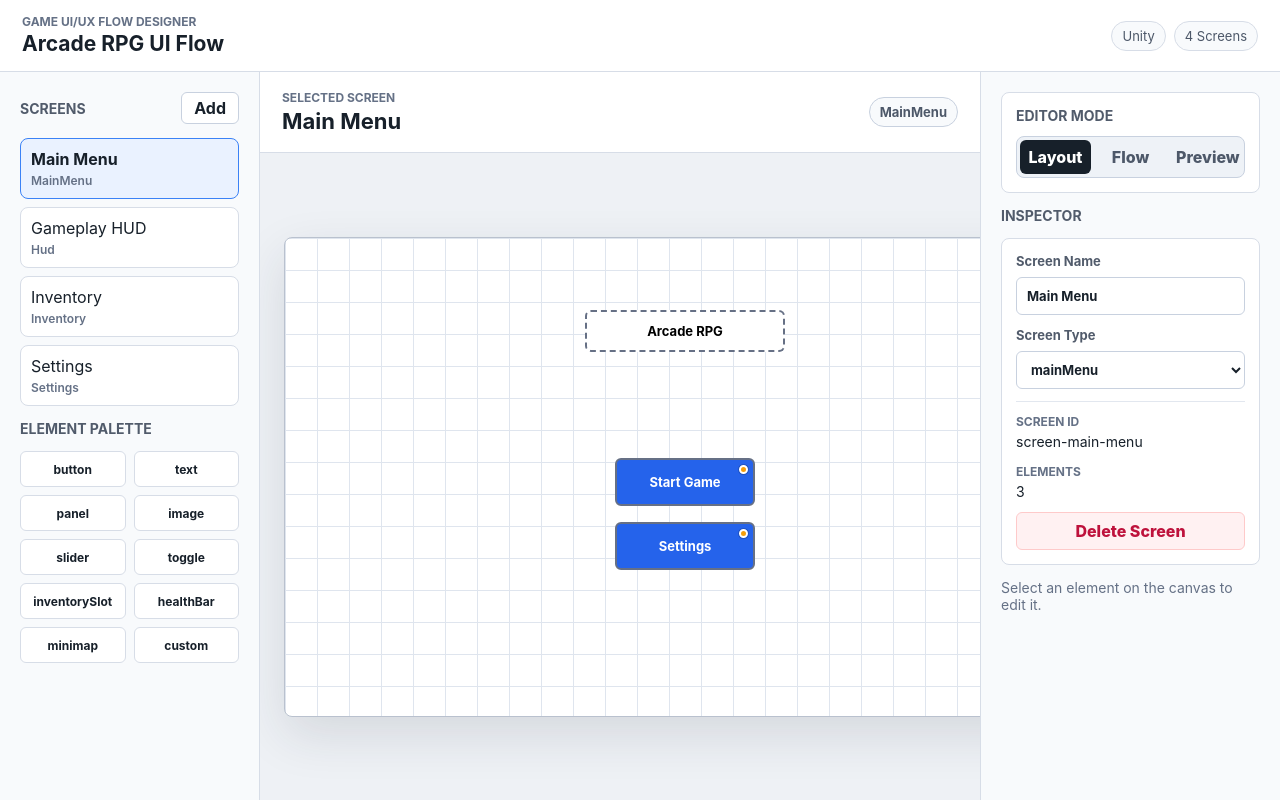
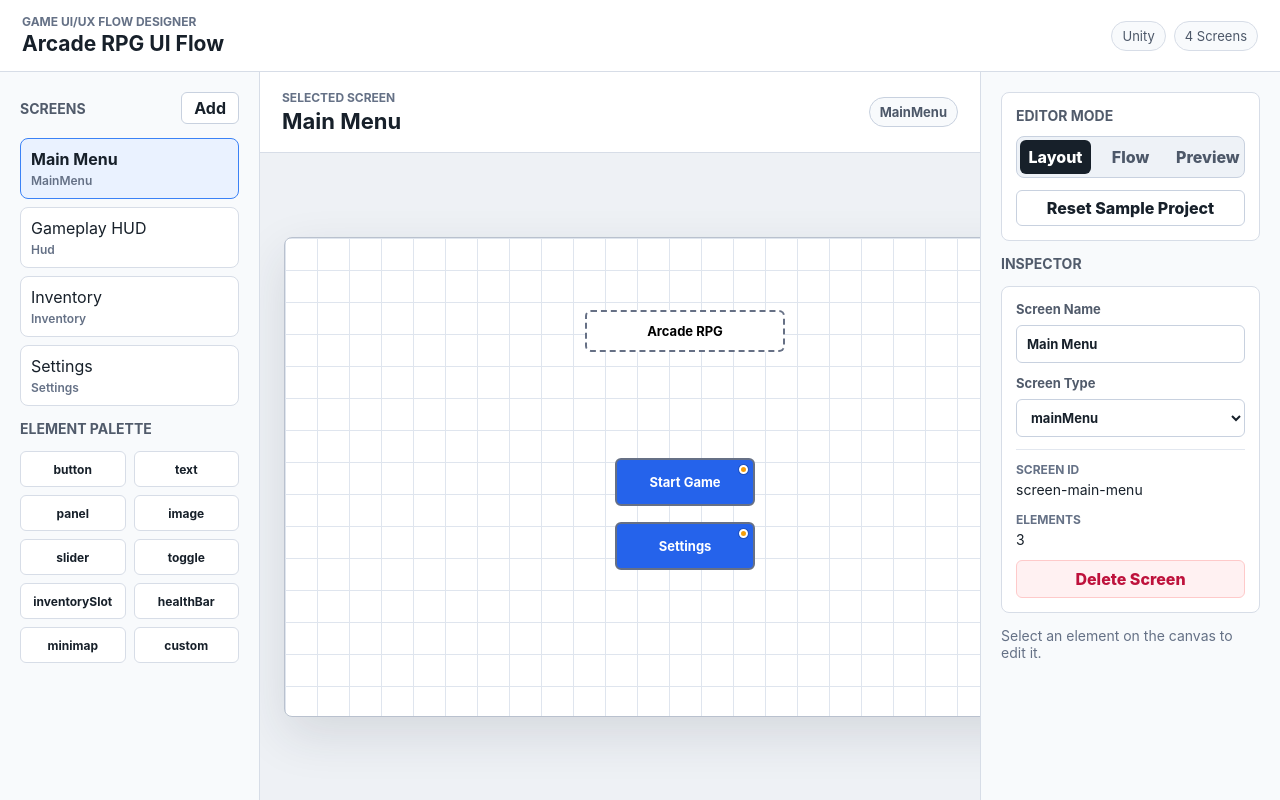
Before and after one commit to hojun999/UIUX-FLOW-VISUALIZATION, a React (Vite) app: page / in a window 1280 px wide. Built offline with nearby package versions, Linux system fonts and the light colour scheme.

Commit message:
LocalStorage 저장

```diff
--- a/src/App.tsx
+++ b/src/App.tsx
@@ -1,9 +1,10 @@
-import { useMemo, useState } from 'react';
+import { useEffect, useMemo, useState } from 'react';
 import { LeftSidebar } from './components/LeftSidebar';
 import { RightInspector } from './components/RightInspector';
 import { TopBar } from './components/TopBar';
 import { Workspace } from './components/Workspace';
 import { sampleProject } from './data/sampleProject';
+import { clearSavedProject, loadProject, saveProject } from './storage';
 import type { GameUIProject, UIElement, UIElementType, UIFlow, UIScreen, UIScreenType } from './types';
 
 const elementLabels: Record<UIElementType, string> = {
@@ -71,7 +72,7 @@ function createNewElement(type: UIElementType, elementNumber: number): UIElement
 }
 
 function App() {
-  const [project, setProject] = useState<GameUIProject>(sampleProject);
+  const [project, setProject] = useState<GameUIProject>(() => loadProject() ?? sampleProject);
   const [editorMode, setEditorMode] = useState<'layout' | 'flow' | 'preview'>('layout');
   const [selectedScreenId, setSelectedScreenId] = useState(project.screens[0]?.id ?? '');
   const [selectedElementId, setSelectedElementId] = useState<string | null>(null);
@@ -98,6 +99,10 @@ function App() {
     () => project.screens.find((screen) => screen.id === previewScreenId) ?? project.screens[0],
     [previewScreenId, project.screens],
   );
+
+  useEffect(() => {
+    saveProject(project);
+  }, [project]);
 
   function selectScreen(screenId: string) {
     setSelectedScreenId(screenId);
@@ -353,6 +358,16 @@ function App() {
     setPreviewHistory([]);
   }
 
+  function resetSampleProject() {
+    clearSavedProject();
+    setProject(sampleProject);
+    setSelectedScreenId(sampleProject.screens[0]?.id ?? '');
+    setSelectedElementId(null);
+    setSelectedFlowId(null);
+    setPreviewScreenId(sampleProject.screens[0]?.id ?? '');
+    setPreviewHistory([]);
+  }
+
   return (
     <main className="app-shell">
       <TopBar project={project} />
@@ -394,6 +409,7 @@ function App() {
         onDeleteScreen={deleteSelectedScreen}
         onDeleteElement={deleteSelectedElement}
         onDeleteFlow={deleteSelectedFlow}
+        onResetSampleProject={resetSampleProject}
         onSetEditorMode={(mode) => {
           setEditorMode(mode);
           if (mode === 'preview') {
--- a/src/components/RightInspector.tsx
+++ b/src/components/RightInspector.tsx
@@ -14,6 +14,7 @@ type RightInspectorProps = {
   onDeleteScreen: () => void;
   onDeleteElement: () => void;
   onDeleteFlow: () => void;
+  onResetSampleProject: () => void;
   onSetEditorMode: (mode: 'layout' | 'flow' | 'preview') => void;
   onUpdateElement: (patch: Partial<Omit<UIElement, 'id' | 'type'>>) => void;
   onUpdateFlow: (
@@ -35,6 +36,7 @@ export function RightInspector({
   onDeleteScreen,
   onDeleteElement,
   onDeleteFlow,
+  onResetSampleProject,
   onSetEditorMode,
   onUpdateElement,
   onUpdateFlow,
@@ -72,6 +74,9 @@ export function RightInspector({
             Preview
           </button>
         </div>
+        <button className="reset-sample-button" type="button" onClick={onResetSampleProject}>
+          Reset Sample Project
+        </button>
       </section>
 
       <h2>Inspector</h2>
--- /dev/null
+++ b/src/storage.ts
@@ -0,0 +1,53 @@
+import type { GameUIProject } from './types';
+
+const STORAGE_KEY = 'game-uiux-flow-designer-project';
+
+function isRecord(value: unknown): value is Record<string, unknown> {
+  return typeof value === 'object' && value !== null;
+}
+
+function isValidProject(value: unknown): value is GameUIProject {
+  if (!isRecord(value)) {
+    return false;
+  }
+
+  return (
+    typeof value.id === 'string' &&
+    typeof value.name === 'string' &&
+    typeof value.engine === 'string' &&
+    Array.isArray(value.screens) &&
+    value.screens.length > 0 &&
+    Array.isArray(value.flows)
+  );
+}
+
+export function loadProject(): GameUIProject | null {
+  try {
+    const rawProject = localStorage.getItem(STORAGE_KEY);
+
+    if (!rawProject) {
+      return null;
+    }
+
+    const parsedProject = JSON.parse(rawProject);
+    return isValidProject(parsedProject) ? parsedProject : null;
+  } catch {
+    return null;
+  }
+}
+
+export function saveProject(project: GameUIProject): void {
+  try {
+    localStorage.setItem(STORAGE_KEY, JSON.stringify(project));
+  } catch {
+    return;
+  }
+}
+
+export function clearSavedProject(): void {
+  try {
+    localStorage.removeItem(STORAGE_KEY);
+  } catch {
+    return;
+  }
+}
--- a/src/styles.css
+++ b/src/styles.css
@@ -446,6 +446,21 @@ h2 {
   color: #ffffff;
 }
 
+.reset-sample-button {
+  min-height: 36px;
+  border: 1px solid #c8d1df;
+  border-radius: 6px;
+  padding: 0 12px;
+  background: #ffffff;
+  color: #17202a;
+  font-weight: 800;
+}
+
+.reset-sample-button:hover {
+  border-color: #3b82f6;
+  background: #eff6ff;
+}
+
 input,
 select,
 textarea {
```
